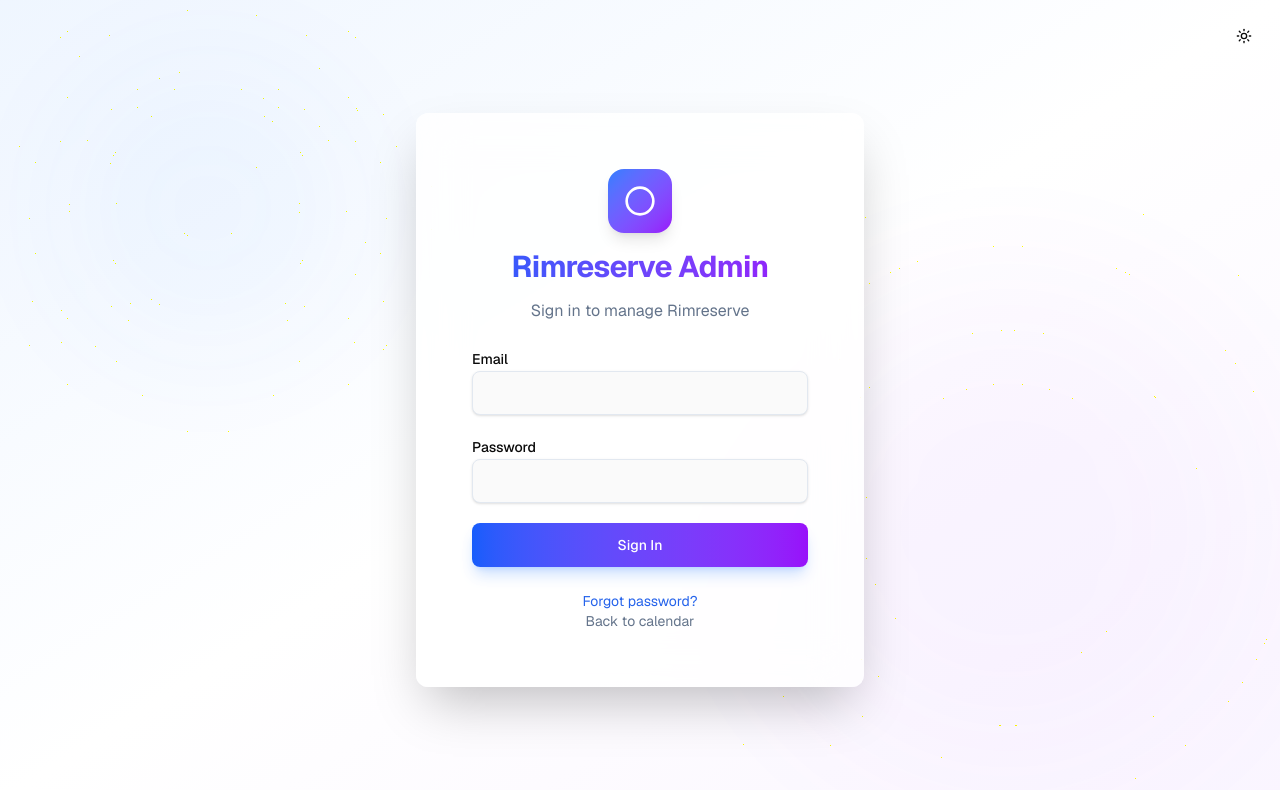
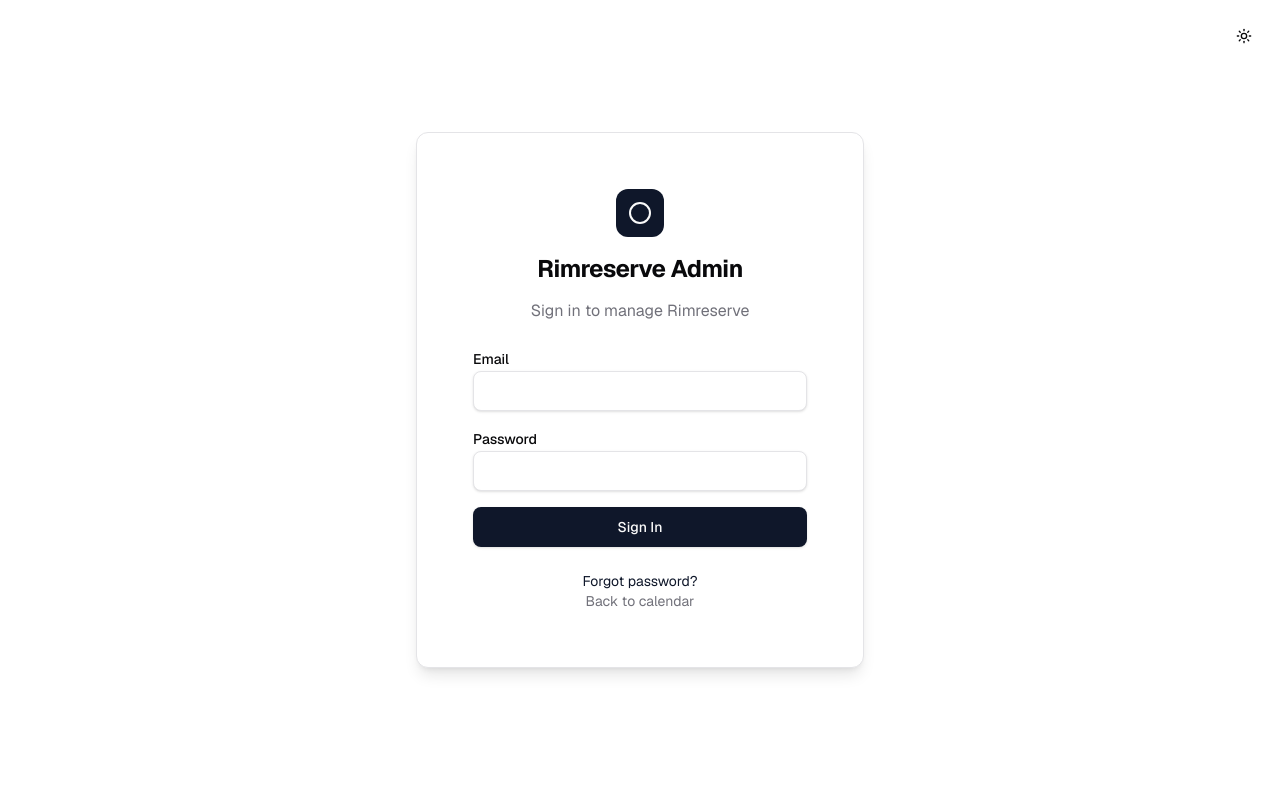
Before and after one commit to jhudel26/Booking-Managment, a Next.js app: page /login in a window 1280 px wide. Shown: the top 790 px of the page. Built offline with nearby package versions, Linux system fonts and the light colour scheme.

Commit message:
Add files via upload

```diff
--- a/src/app/globals.css
+++ b/src/app/globals.css
@@ -1,48 +1,48 @@
 @import "tailwindcss";
 
 :root {
-  --background: #fafafa;
-  --foreground: #0a0a0a;
+  --background: #ffffff;
+  --foreground: #09090b;
   --card: #ffffff;
-  --card-foreground: #0a0a0a;
+  --card-foreground: #09090b;
   --popover: #ffffff;
-  --popover-foreground: #0a0a0a;
-  --primary: #2563eb;
-  --primary-foreground: #ffffff;
-  --secondary: #f1f5f9;
-  --secondary-foreground: #0f172a;
-  --muted: #f1f5f9;
-  --muted-foreground: #64748b;
-  --accent: #f1f5f9;
-  --accent-foreground: #0f172a;
+  --popover-foreground: #09090b;
+  --primary: #0f172a;
+  --primary-foreground: #fafafa;
+  --secondary: #f4f4f5;
+  --secondary-foreground: #18181b;
+  --muted: #f4f4f5;
+  --muted-foreground: #71717a;
+  --accent: #f4f4f5;
+  --accent-foreground: #18181b;
   --destructive: #ef4444;
-  --destructive-foreground: #ffffff;
-  --border: #e2e8f0;
-  --input: #e2e8f0;
-  --ring: #2563eb;
+  --destructive-foreground: #fafafa;
+  --border: #e4e4e7;
+  --input: #e4e4e7;
+  --ring: #0f172a;
   --radius: 0.5rem;
 }
 
 .dark {
-  --background: #0a0a0a;
+  --background: #09090b;
   --foreground: #fafafa;
-  --card: #111111;
+  --card: #09090b;
   --card-foreground: #fafafa;
-  --popover: #111111;
+  --popover: #09090b;
   --popover-foreground: #fafafa;
-  --primary: #3b82f6;
-  --primary-foreground: #ffffff;
-  --secondary: #1e293b;
-  --secondary-foreground: #f8fafc;
-  --muted: #1e293b;
-  --muted-foreground: #94a3b8;
-  --accent: #1e293b;
-  --accent-foreground: #f8fafc;
-  --destructive: #dc2626;
-  --destructive-foreground: #ffffff;
-  --border: #1e293b;
-  --input: #1e293b;
-  --ring: #3b82f6;
+  --primary: #fafafa;
+  --primary-foreground: #18181b;
+  --secondary: #27272a;
+  --secondary-foreground: #fafafa;
+  --muted: #27272a;
+  --muted-foreground: #a1a1aa;
+  --accent: #27272a;
+  --accent-foreground: #fafafa;
+  --destructive: #7f1d1d;
+  --destructive-foreground: #fafafa;
+  --border: #27272a;
+  --input: #27272a;
+  --ring: #d4d4d8;
 }
 
 @theme inline {
--- a/src/app/login/page.tsx
+++ b/src/app/login/page.tsx
@@ -68,62 +68,35 @@ export default function LoginPage() {
   };
 
   return (
-    <div className="min-h-screen flex flex-col bg-gradient-to-br from-blue-50 via-white to-purple-50 dark:from-gray-900 dark:via-gray-800 dark:to-gray-900">
+    <div className="min-h-screen flex flex-col bg-background">
       <div className="absolute top-4 right-4 z-10">
         <ThemeToggle />
       </div>
 
-      <div className="flex-1 flex items-center justify-center p-4 relative overflow-hidden">
-        {/* Background decorative elements */}
-        <motion.div
-          className="absolute top-20 left-20 w-64 h-64 bg-blue-500/10 rounded-full blur-3xl"
-          animate={{
-            scale: [1, 1.2, 1],
-            opacity: [0.3, 0.5, 0.3],
-          }}
-          transition={{
-            duration: 8,
-            repeat: Infinity,
-            ease: "easeInOut",
-          }}
-        />
-        <motion.div
-          className="absolute bottom-20 right-20 w-96 h-96 bg-purple-500/10 rounded-full blur-3xl"
-          animate={{
-            scale: [1, 1.3, 1],
-            opacity: [0.2, 0.4, 0.2],
-          }}
-          transition={{
-            duration: 10,
-            repeat: Infinity,
-            ease: "easeInOut",
-            delay: 1,
-          }}
-        />
-
+      <div className="flex-1 flex items-center justify-center p-4">
         <motion.div
           initial={{ opacity: 0, y: 20 }}
           animate={{ opacity: 1, y: 0 }}
           transition={{ duration: 0.5 }}
-          className="w-full max-w-md relative z-10"
+          className="w-full max-w-md"
         >
-          <Card className="border-0 shadow-2xl bg-white/80 dark:bg-gray-800/80 backdrop-blur-xl">
+          <Card className="border shadow-lg">
             <motion.div
-              initial={{ scale: 0.8, opacity: 0 }}
+              initial={{ scale: 0.95, opacity: 0 }}
               animate={{ scale: 1, opacity: 1 }}
-              transition={{ delay: 0.2, duration: 0.5 }}
+              transition={{ delay: 0.2, duration: 0.3 }}
               className="p-8"
             >
               <CardHeader className="text-center pb-6">
                 <motion.div
-                  initial={{ rotate: -180, scale: 0 }}
-                  animate={{ rotate: 0, scale: 1 }}
-                  transition={{ delay: 0.3, duration: 0.6, type: "spring" }}
-                  className="mx-auto mb-4 w-16 h-16 bg-gradient-to-br from-blue-500 to-purple-600 rounded-2xl flex items-center justify-center shadow-lg"
+                  initial={{ scale: 0 }}
+                  animate={{ scale: 1 }}
+                  transition={{ delay: 0.3, duration: 0.4, type: "spring" }}
+                  className="mx-auto mb-4 w-12 h-12 bg-primary rounded-xl flex items-center justify-center"
                 >
-                  <Circle className="w-8 h-8 text-white" />
+                  <Circle className="w-6 h-6 text-primary-foreground" />
                 </motion.div>
-                <CardTitle className="text-3xl font-bold bg-gradient-to-r from-blue-600 to-purple-600 bg-clip-text text-transparent">
+                <CardTitle className="text-2xl font-bold">
                   Rimreserve Admin
                 </CardTitle>
                 <CardDescription className="text-base mt-2">
@@ -131,11 +104,11 @@ export default function LoginPage() {
                 </CardDescription>
               </CardHeader>
               <CardContent>
-                <form onSubmit={handleSubmit(onSubmit)} className="space-y-5">
+                <form onSubmit={handleSubmit(onSubmit)} className="space-y-4">
                   <motion.div
-                    initial={{ opacity: 0, x: -20 }}
+                    initial={{ opacity: 0, x: -10 }}
                     animate={{ opacity: 1, x: 0 }}
-                    transition={{ delay: 0.4, duration: 0.4 }}
+                    transition={{ delay: 0.4, duration: 0.3 }}
                     className="space-y-2"
                   >
                     <Label htmlFor="email" className="text-sm font-medium">Email</Label>
@@ -144,11 +117,11 @@ export default function LoginPage() {
                       type="email"
                       {...register("email")}
                       autoComplete="email"
-                      className="h-11 transition-all duration-200 focus:ring-2 focus:ring-blue-500/50"
+                      className="h-10"
                     />
                     {errors.email && (
                       <motion.p
-                        initial={{ opacity: 0, y: -10 }}
+                        initial={{ opacity: 0, y: -5 }}
                         animate={{ opacity: 1, y: 0 }}
                         className="text-xs text-destructive"
                       >
@@ -158,9 +131,9 @@ export default function LoginPage() {
                   </motion.div>
 
                   <motion.div
-                    initial={{ opacity: 0, x: -20 }}
+                    initial={{ opacity: 0, x: -10 }}
                     animate={{ opacity: 1, x: 0 }}
-                    transition={{ delay: 0.5, duration: 0.4 }}
+                    transition={{ delay: 0.5, duration: 0.3 }}
                     className="space-y-2"
                   >
                     <Label htmlFor="password" className="text-sm font-medium">Password</Label>
@@ -169,11 +142,11 @@ export default function LoginPage() {
                       type="password"
                       {...register("password")}
                       autoComplete="current-password"
-                      className="h-11 transition-all duration-200 focus:ring-2 focus:ring-blue-500/50"
+                      className="h-10"
                     />
                     {errors.password && (
                       <motion.p
-                        initial={{ opacity: 0, y: -10 }}
+                        initial={{ opacity: 0, y: -5 }}
                         animate={{ opacity: 1, y: 0 }}
                         className="text-xs text-destructive"
                       >
@@ -183,25 +156,16 @@ export default function LoginPage() {
                   </motion.div>
 
                   <motion.div
-                    initial={{ opacity: 0, y: 20 }}
+                    initial={{ opacity: 0, y: 10 }}
                     animate={{ opacity: 1, y: 0 }}
-                    transition={{ delay: 0.6, duration: 0.4 }}
+                    transition={{ delay: 0.6, duration: 0.3 }}
                   >
                     <Button
                       type="submit"
-                      className="w-full h-11 bg-gradient-to-r from-blue-600 to-purple-600 hover:from-blue-700 hover:to-purple-700 text-white font-medium shadow-lg shadow-blue-500/25 transition-all duration-200"
+                      className="w-full h-10 bg-primary hover:bg-primary/90 text-primary-foreground font-medium"
                       disabled={loading}
                     >
-                      {loading ? (
-                        <motion.span
-                          animate={{ opacity: [0.5, 1, 0.5] }}
-                          transition={{ duration: 1.5, repeat: Infinity }}
-                        >
-                          Signing in...
-                        </motion.span>
-                      ) : (
-                        "Sign In"
-                      )}
+                      {loading ? "Signing in..." : "Sign In"}
                     </Button>
                   </motion.div>
                 </form>
@@ -209,12 +173,12 @@ export default function LoginPage() {
                 <motion.div
                   initial={{ opacity: 0 }}
                   animate={{ opacity: 1 }}
-                  transition={{ delay: 0.7, duration: 0.4 }}
-                  className="mt-6 text-center text-sm space-y-3"
+                  transition={{ delay: 0.7, duration: 0.3 }}
+                  className="mt-6 text-center text-sm space-y-2"
                 >
                   <Link
                     href="/forgot-password"
-                    className="text-primary hover:text-blue-600 dark:hover:text-blue-400 hover:underline transition-colors"
+                    className="text-primary hover:underline transition-colors"
                   >
                     Forgot password?
                   </Link>
```
Also changed, not shown: src/app/admin/page.tsx (+22 -31 lines), src/app/page.tsx (+39 -39 lines), src/app/super-admin/page.tsx (+35 -47 lines), src/components/dashboard/stat-card.tsx (+12 -12 lines).
